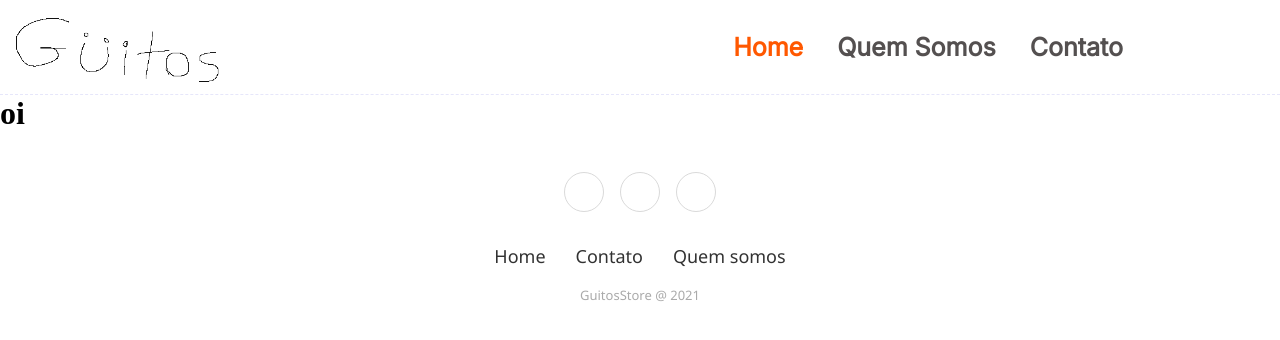
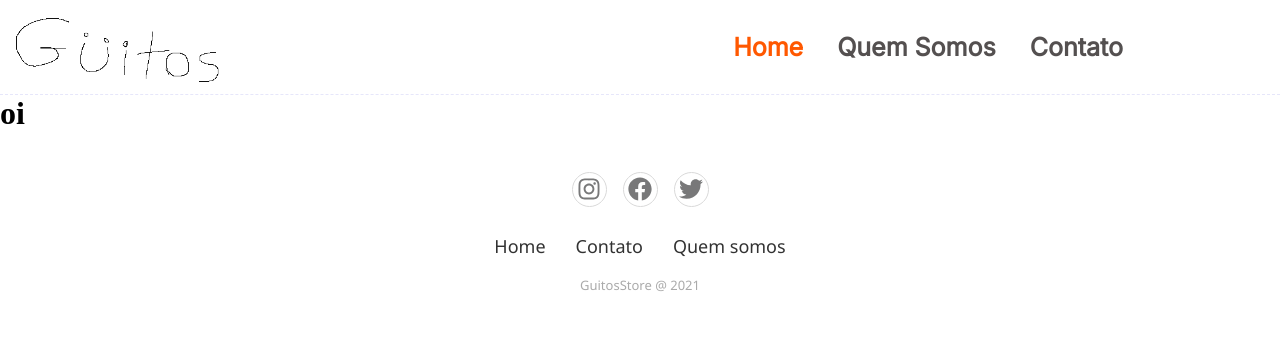
Before and after one commit to brunodias52/ReactWeb-Grupo05, a React (Create React App) app: page / in a window 1280 px wide. Shown: the top 340 px of the page. Built offline with nearby package versions, Linux system fonts and the light colour scheme.

Commit message:
inserção de logo

```diff
--- a/src/components/Footer/index.js
+++ b/src/components/Footer/index.js
@@ -1,15 +1,17 @@
 import { FooterBox } from "./style"
+
+import { FaFacebook, FaInstagram, FaTwitter } from "react-icons/fa";
 
 const Footer = () => {
     return (
         <FooterBox>
 
-            <footer className= "main-footer">
+            <footer className="main-footer">
                 <section className="footer">
                     <div className="social">
-                        <a href="#"><i className="fab fa-instagram"></i></a>
-                        <a href="#"><i className="fab fa-facebook"></i></a>
-                        <a href="#"><i className="fab fa-twitter"></i></a>
+                        <a href="#"><i className="fab fa-instagram"> <FaInstagram /> </i></a>
+                        <a href="#"><i className="fab fa-facebook"> <FaFacebook /> </i></a>
+                        <a href="#"><i className="fab fa-twitter"> <FaTwitter /> </i></a>
                     </div>
 
                     <ul className="list">
--- a/src/components/Footer/style.js
+++ b/src/components/Footer/style.js
@@ -24,8 +24,8 @@ export const FooterBox = styled.div`
     font-size: 24px;
     color: inherit;
     border: 1px solid #ccc;
-    width: 40px;
-    height: 40px;
+    width: 35px;
+    height: 35px;
     line-height: 38px;
     display: inline-block;
     text-align: center;
@@ -35,7 +35,7 @@ export const FooterBox = styled.div`
 }
 
 .footer .social a:hover{
-    opacity: .9;
+    opacity: 100;
 }
 
 .footer ul{
```
